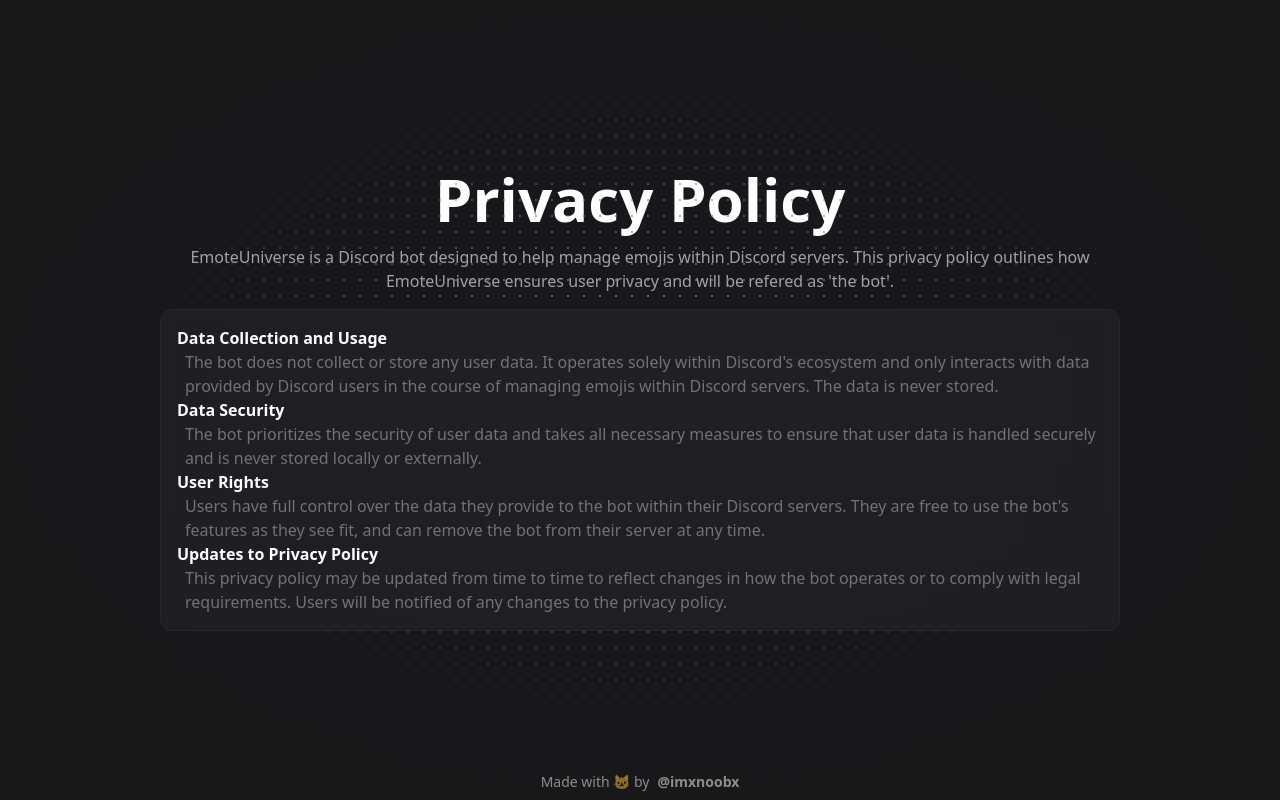
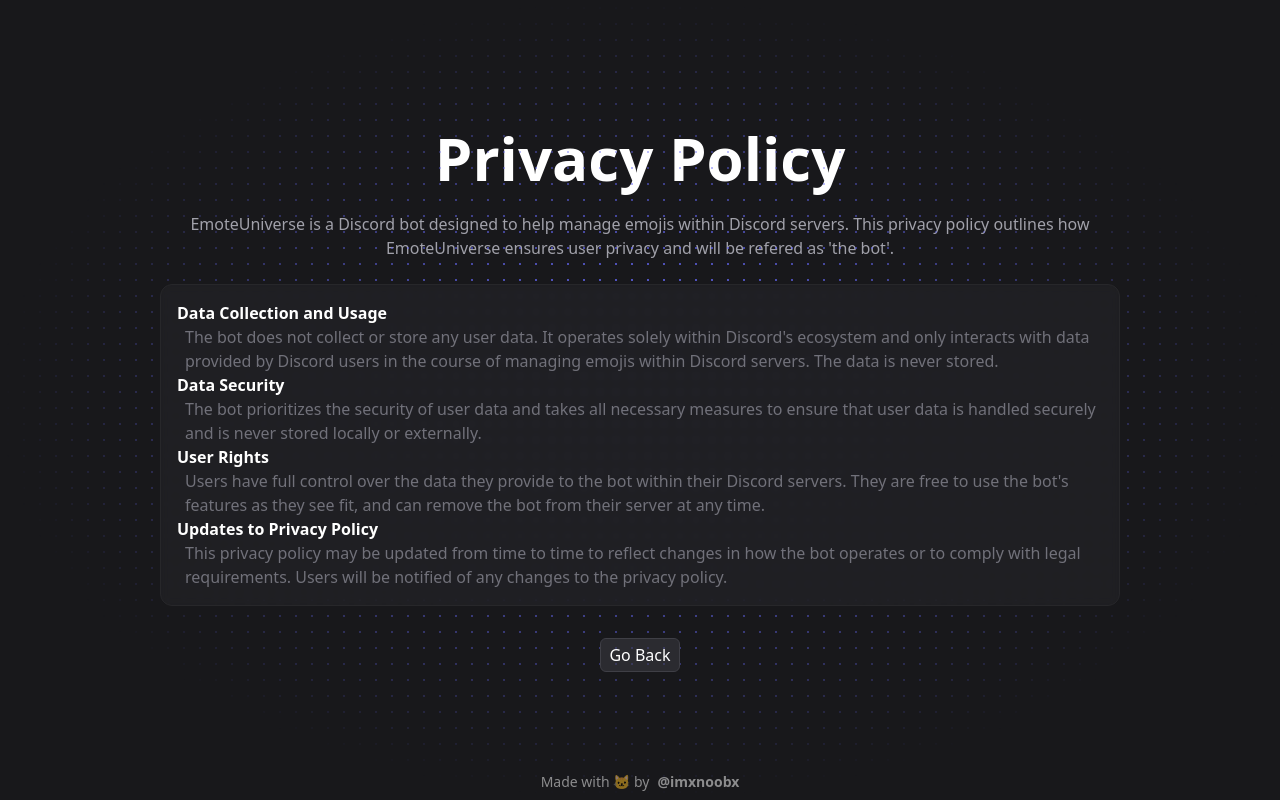
Before and after one commit to IMXNOOBX/bot-portfolio, a SvelteKit app: page /privacy-policy in a window 1280 px wide. Built offline with nearby package versions, Linux system fonts and the light colour scheme.

Commit message:
Added navigation to tos and pp pages and renamed data.ts and handled 404 errors

```diff
--- a/src/routes/+error.svelte
+++ b/src/routes/+error.svelte
@@ -1,5 +1,4 @@
-<script>
-    import { page } from '$app/stores';
-  </script>
-
-<h1>{$page.status}: {$page.error?.message}</h1>
+<svelte:head>
+    <title>404 Not Found</title>
+    <meta http-equiv="refresh" content="0; URL=/" />
+</svelte:head>
--- a/src/routes/+page.svelte
+++ b/src/routes/+page.svelte
@@ -162,6 +162,18 @@
                         <span class="text-mx font-extrabold">DESCRIPTION</span>
                         <p class="text-xs">{config.large_description}</p>
                     </div>
+                    <div class="flex mt-2 gap-2">
+                        <a
+                            class="text-mx lowercase rounded-md bg-zinc-700/50 border border-zinc-600 px-1 transition duration-300 hover:bg-zinc-600/50 hover:border-zinc-500"
+                            href="/terms-of-service">
+                            Terms-Of-Service
+                        </a>
+                        <a
+                            class="text-mx lowercase rounded-md bg-zinc-700/50 border border-zinc-600 px-1 transition duration-300 hover:bg-zinc-600/50 hover:border-zinc-500"
+                            href="/privacy-policy">
+                            Privacy-Policy
+                        </a>
+                    </div>
                 </div>
             </div>
         </div>
@@ -231,7 +243,7 @@
                     Write {slashcmd ? '/' : '!'} to see all the commands available
                 </div>
             {/if}
-            <div class="absolute bottom-14 left-2 w-[96%] bg-zinc-800 border border-zinc-700 py-1 px-2 mx-2 mb-2 rounded-xl overflow-auto max-h-60 {results.length == 0 || foundcmd ? 'hidden' : 'block'}">
+            <div class="absolute bottom-14 left-0 xs:left-2 w-[96%] bg-zinc-800 border border-zinc-700 py-1 px-2 mx-2 mb-2 rounded-xl overflow-auto max-h-60 {results.length == 0 || foundcmd ? 'hidden' : 'block'}">
                 {#each results as command}
                     <button class="block w-full text-left hover:bg-zinc-700/50 focus:border outline-none rounded-lg px-1 select-none cursor-pointer" on:click={() => input_text = (slashcmd ? '/' : '!') + command.name}>
 
--- a/src/routes/privacy-policy/+page.svelte
+++ b/src/routes/privacy-policy/+page.svelte
@@ -1,7 +1,7 @@
 <script>
     import { onMount } from 'svelte';
     import config from '../../config.ts';
-    import page from './page.ts'
+    import page from './data.ts'
 
 </script>
 
@@ -13,13 +13,16 @@
 
 
 <!-- Main content -->
-<main class="text-white flex flex-col p-5 xs:p-10 md:px-32 md:py-20 xl:p-40 h-full w-full items-center justify-center gap-4 overflow-x-hidden">
-    <h1 class="text-6xl font-bold">{page.title}</h1>
-    <p class="text-zinc-400 text-center">{page.description.replaceAll('{bot_name}', config.name)}</p>
+<main class="text-white md:flex flex-col p-5 xs:p-10 md:px-32 md:py-20 xl:p-40 h-full w-full items-center justify-center gap-4 overflow-x-hidden">
+    <h1 class="text-4xl md:text-6xl font-bold text-center">{page.title}</h1>
+    <p class="text-zinc-400 text-center text-sm my-2 md:text-base">{page.description.replaceAll('{bot_name}', config.name)}</p>
     <div class="bg-zinc-800/50 border border-zinc-800 p-4 rounded-xl backdrop-blur-sm">
         {#each page.sections as section}
             <h2 class="text-base font-semibold">{section.title}</h2>
             <p class="text-zinc-500 pl-2">{section.content}</p>
         {/each}
     </div>
+    <div class="w-full mt-4 flex items-center justify-center">
+        <a class="bg-zinc-700/50 py-1 px-2 border border-zinc-700 rounded-md z-10" href="/">Go Back</a>
+    </div>
 </main>
--- a/src/routes/terms-of-service/+page.svelte
+++ b/src/routes/terms-of-service/+page.svelte
@@ -1,7 +1,7 @@
 <script>
     import { onMount } from 'svelte';
     import config from '../../config.ts';
-    import page from './page.ts'
+    import page from './data.ts'
 
 </script>
 
@@ -13,13 +13,16 @@
 
 
 <!-- Main content -->
-<main class="text-white flex flex-col p-5 xs:p-10 md:px-32 md:py-20 xl:p-40 h-full w-full items-center justify-center gap-4 overflow-x-hidden">
-    <h1 class="text-6xl font-bold">{page.title}</h1>
-    <p class="text-zinc-400 text-center">{page.description.replaceAll('{bot_name}', config.name)}</p>
+<main class="text-white md:flex flex-col p-5 xs:p-10 md:px-32 md:py-20 xl:p-40 h-full w-full items-center justify-center gap-4 overflow-x-hidden">
+    <h1 class="text-4xl md:text-6xl font-bold text-center">{page.title}</h1>
+    <p class="text-zinc-400 text-center text-sm my-2 md:text-base">{page.description.replaceAll('{bot_name}', config.name)}</p>
     <div class="bg-zinc-800/50 border border-zinc-800 p-4 rounded-xl backdrop-blur-sm">
         {#each page.sections as section}
             <h2 class="text-base font-semibold">{section.title}</h2>
             <p class="text-zinc-500 pl-2">{section.content}</p>
         {/each}
     </div>
+    <div class="w-full mt-4 flex items-center justify-center">
+        <a class="bg-zinc-700/50 py-1 px-2 border border-zinc-700 rounded-md z-10" href="/">Go Back</a>
+    </div>
 </main>
```
Also changed, not shown: src/routes/privacy-policy/data.ts (renamed from src/routes/privacy-policy/page.ts), src/routes/terms-of-service/data.ts (renamed from src/routes/terms-of-service/page.ts).
